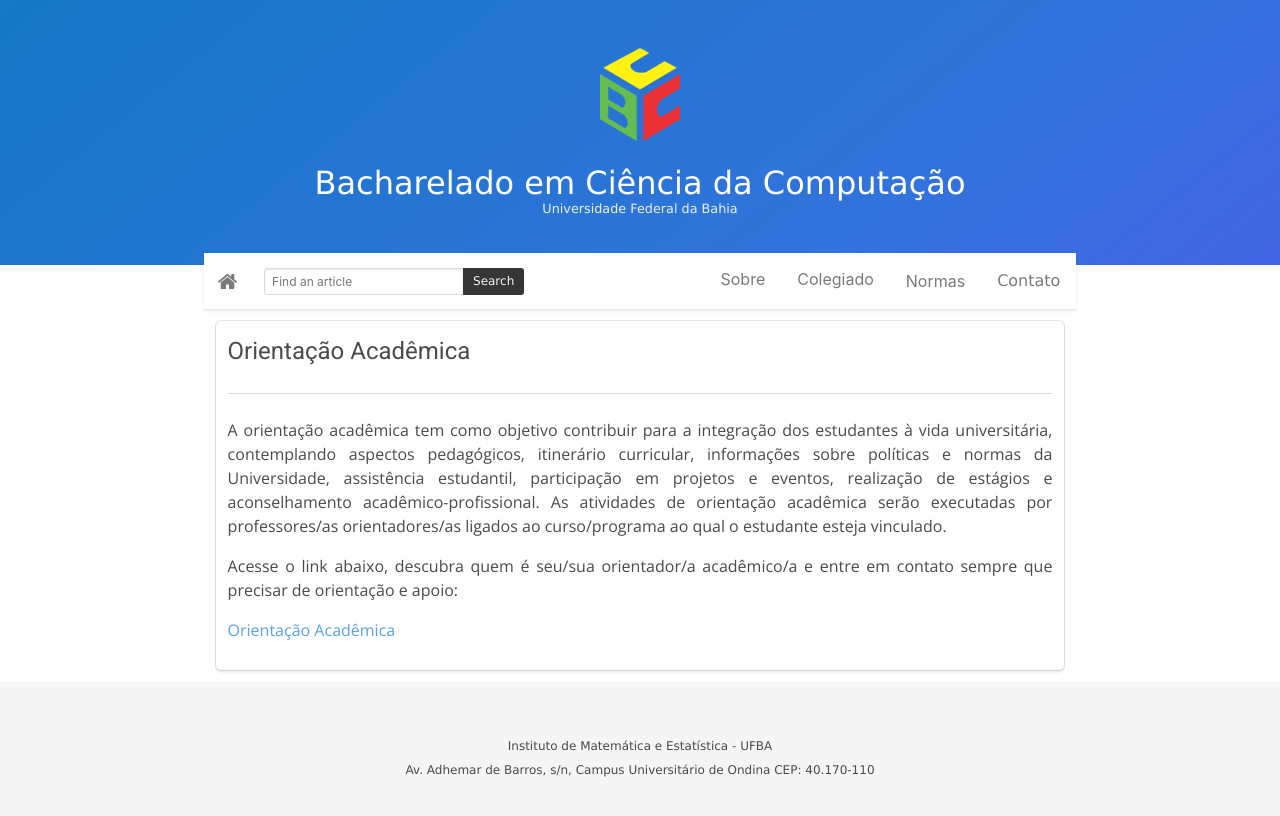
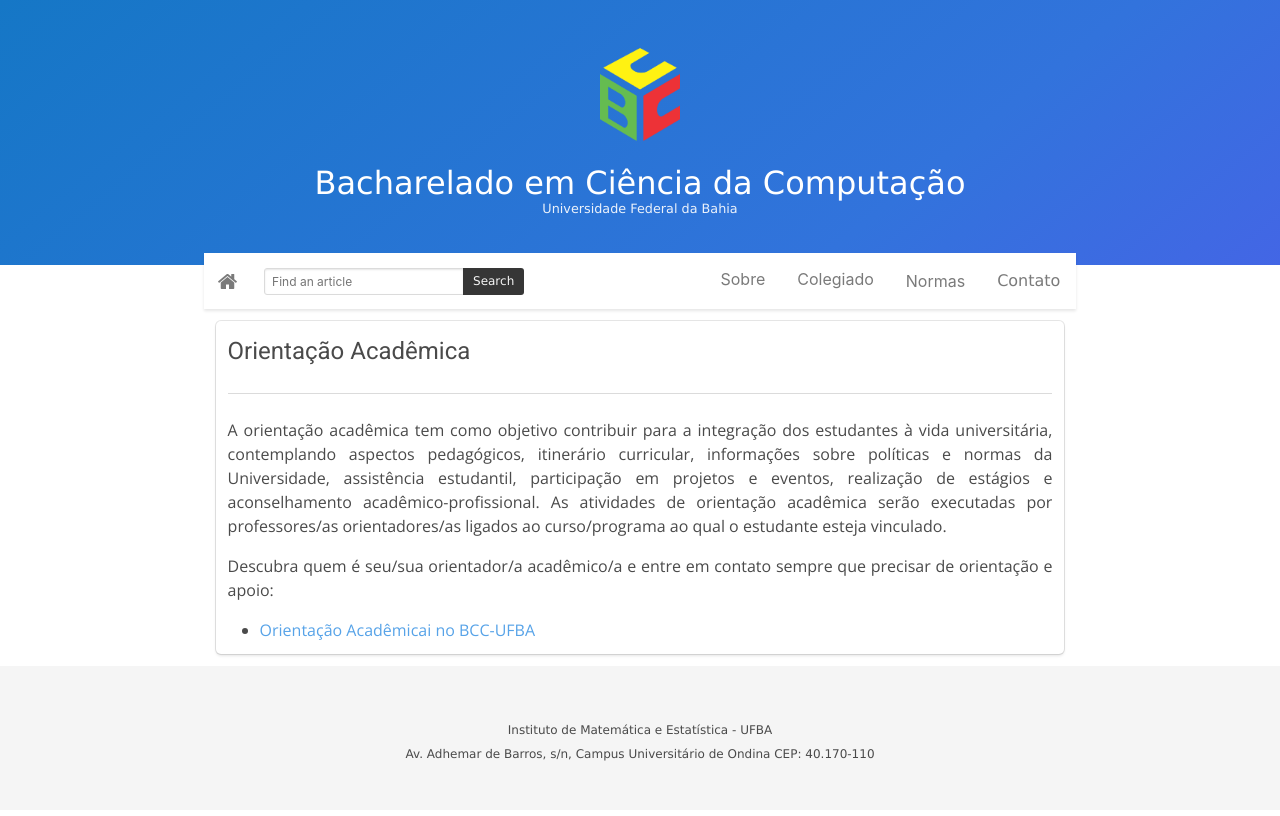
Before and after one commit to bcc-ufba/bcc-ufba.github.io, a Jekyll site: the page built from orientacao.markdown, in a window 1280 px wide. Shown: the top 816 px of the page. Built offline with Jekyll 4.4.1, drawn with Linux system fonts in a browser that asks for light colours.

Commit message:
Update orientacao.markdown

```diff
--- a/orientacao.markdown
+++ b/orientacao.markdown
@@ -5,9 +5,8 @@
 
 A orientação acadêmica tem como objetivo contribuir para a integração dos estudantes à vida universitária, contemplando aspectos pedagógicos, itinerário curricular, informações sobre políticas e normas da Universidade, assistência estudantil, participação em projetos e eventos, realização de estágios e aconselhamento acadêmico-profissional. As atividades de orientação acadêmica serão executadas por professores/as orientadores/as ligados ao curso/programa ao qual o estudante esteja vinculado.
 
-Acesse o link abaixo, descubra quem é seu/sua orientador/a acadêmico/a e entre em contato sempre que precisar de orientação e apoio:
-
-[Orientação Acadêmica][orientadoresbcc]
+Descubra quem é seu/sua orientador/a acadêmico/a e entre em contato sempre que precisar de orientação e apoio:
+   * [Orientação Acadêmicai no BCC-UFBA][orientadoresbcc]
 
 
 [orientadoresbcc]: https://docs.google.com/spreadsheets/d/1cDt6wuwmUe7NR5axBKxjX4IhuUNuWRLJnO1i8_T231s/edit?usp=sharing
```
